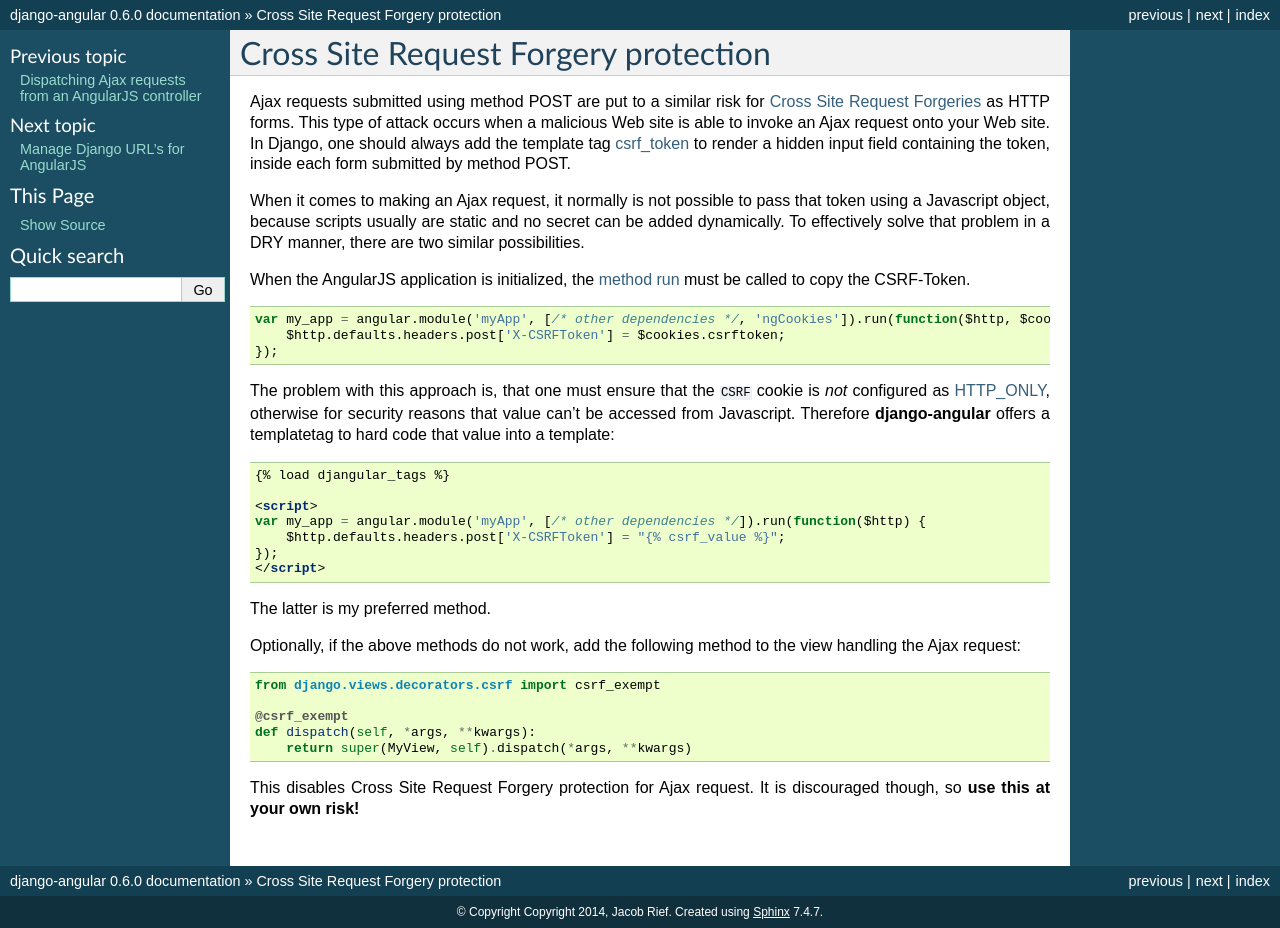
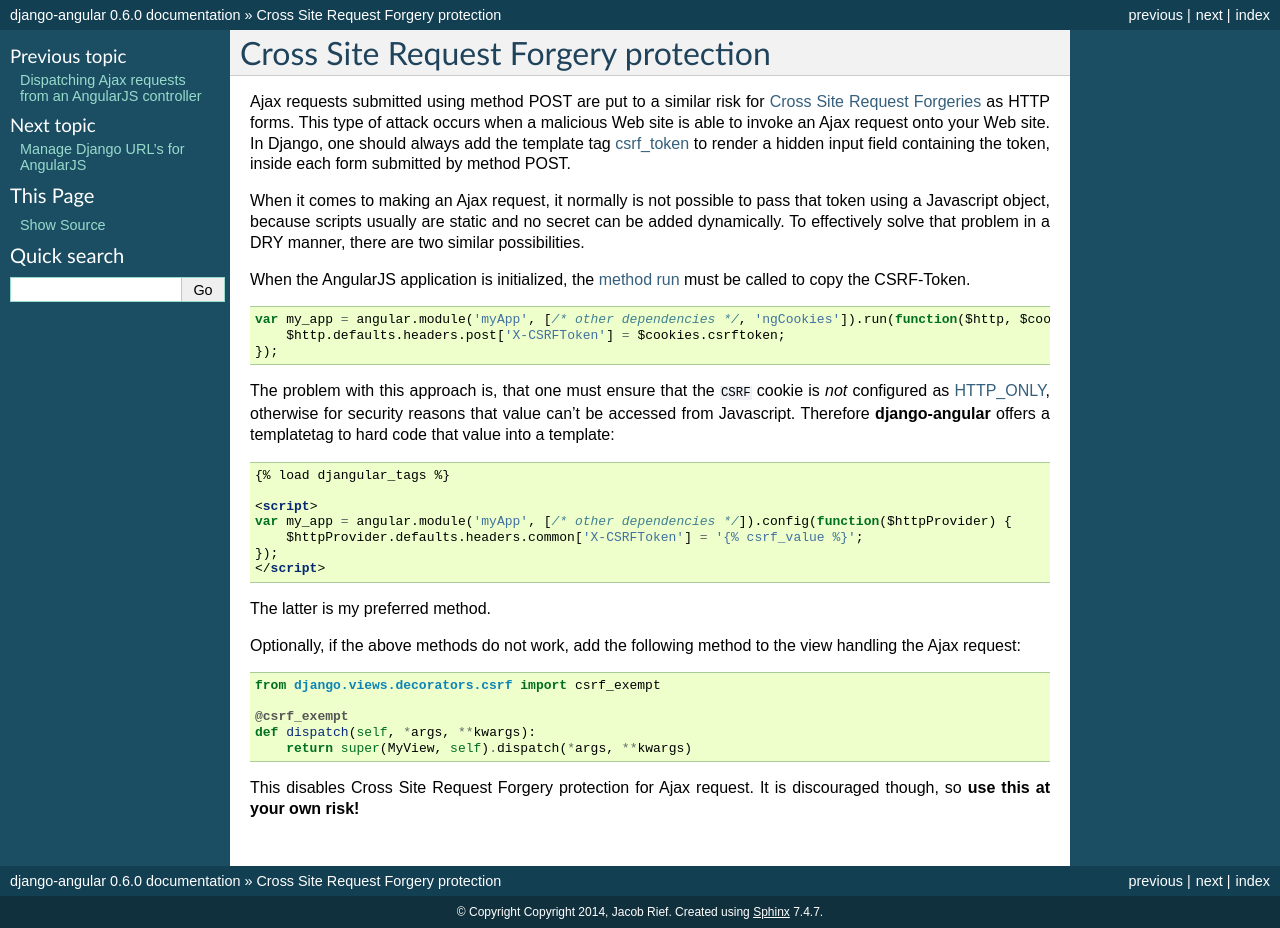
Before and after one commit to jrief/django-angular, a Sphinx documentation site: the page built from docs/csrf-protection.rst, in a window 1280 px wide. Built offline with Sphinx 7.4.7, drawn with Linux system fonts in a browser that asks for light colours.

Commit message:
Use config() and $httpProvider instead of run() to set X-CSRFToken.

```diff
--- a/docs/csrf-protection.rst
+++ b/docs/csrf-protection.rst
@@ -32,8 +32,8 @@ Therefore **django-angular** offers a templatetag to hard code that value into a
 	{% load djangular_tags %}
 
 	<script>
-	var my_app = angular.module('myApp', [/* other dependencies */]).run(function($http) {
-	    $http.defaults.headers.post['X-CSRFToken'] = "{% csrf_value %}";
+	var my_app = angular.module('myApp', [/* other dependencies */]).config(function($httpProvider) {
+	    $httpProvider.defaults.headers.common['X-CSRFToken'] = '{% csrf_value %}';
 	});
 	</script>
 
```
